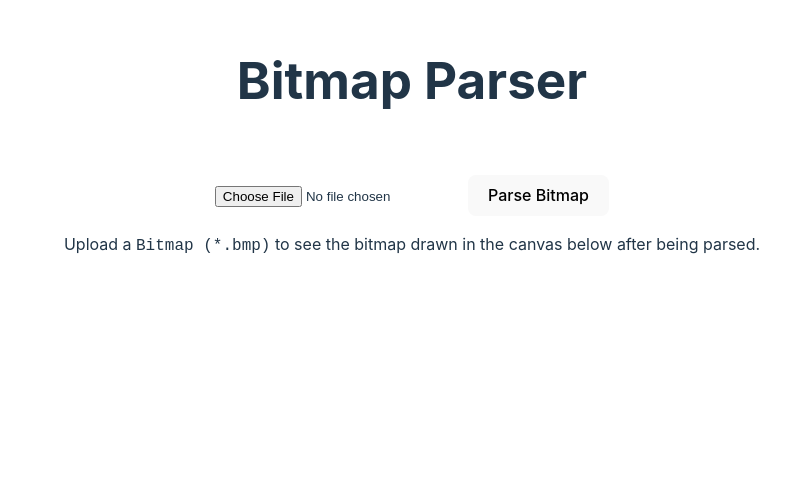
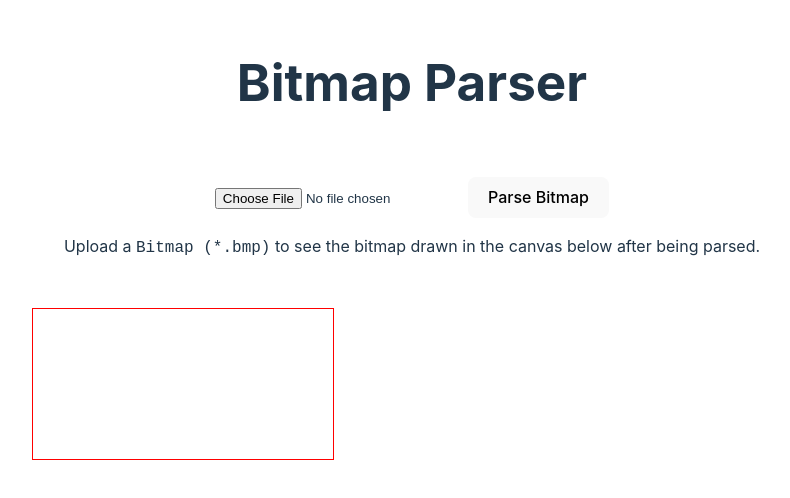
Before and after one commit to rawbinary/bitmap-parser, a React (Vite) app: page / in a window 1280 px wide. Shown: the part 160-658 px from the top of the page, without its empty margins (228-1018 px from the left). Built offline with nearby package versions, Linux system fonts and the light colour scheme.

Commit message:
design changes

```diff
--- a/src/App.css
+++ b/src/App.css
@@ -14,3 +14,23 @@
 .card {
   padding: 2em;
 }
+
+.App {
+  display: grid;
+  padding: 20px;
+}
+
+canvas {
+  border: 1px solid #f00;
+}
+
+#info {
+  text-align: center;
+  margin: 0px auto 0px;
+}
+
+td {
+  margin: 0;
+  border: 1px solid #fff;
+  padding: 0 20px 0;
+}
```
